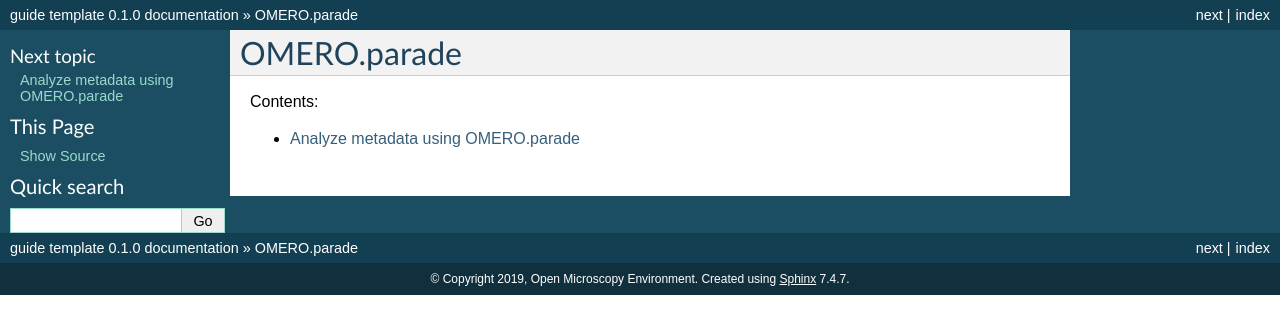
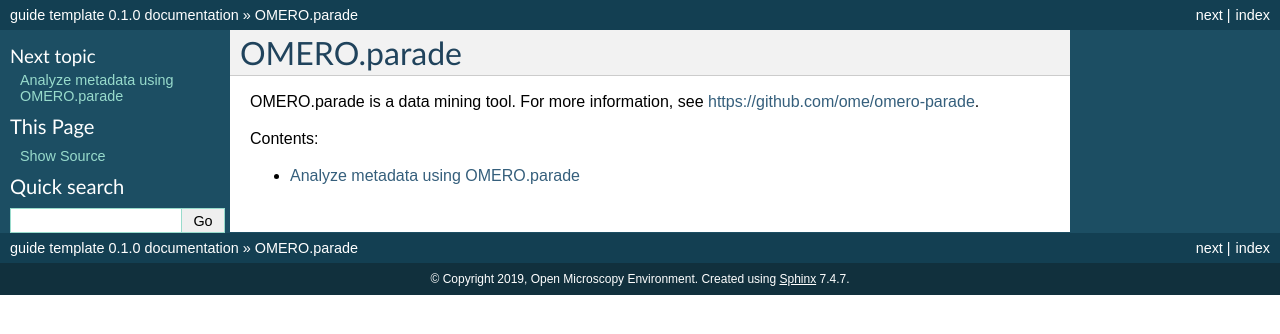
Before and after one commit to ome/omero-guide-parade, a Sphinx documentation site: the page built from docs/index.rst, in a window 1280 px wide. Shown: the top 334 px of the page. Built offline with Sphinx 7.4.7, drawn with Linux system fonts in a browser that asks for light colours.

Commit message:
add short description

```diff
--- a/docs/index.rst
+++ b/docs/index.rst
@@ -1,5 +1,8 @@
 OMERO.parade
 ============
+
+OMERO.parade is a data mining tool. For more information, see https://github.com/ome/omero-parade.
+
 
 Contents:
 
```
